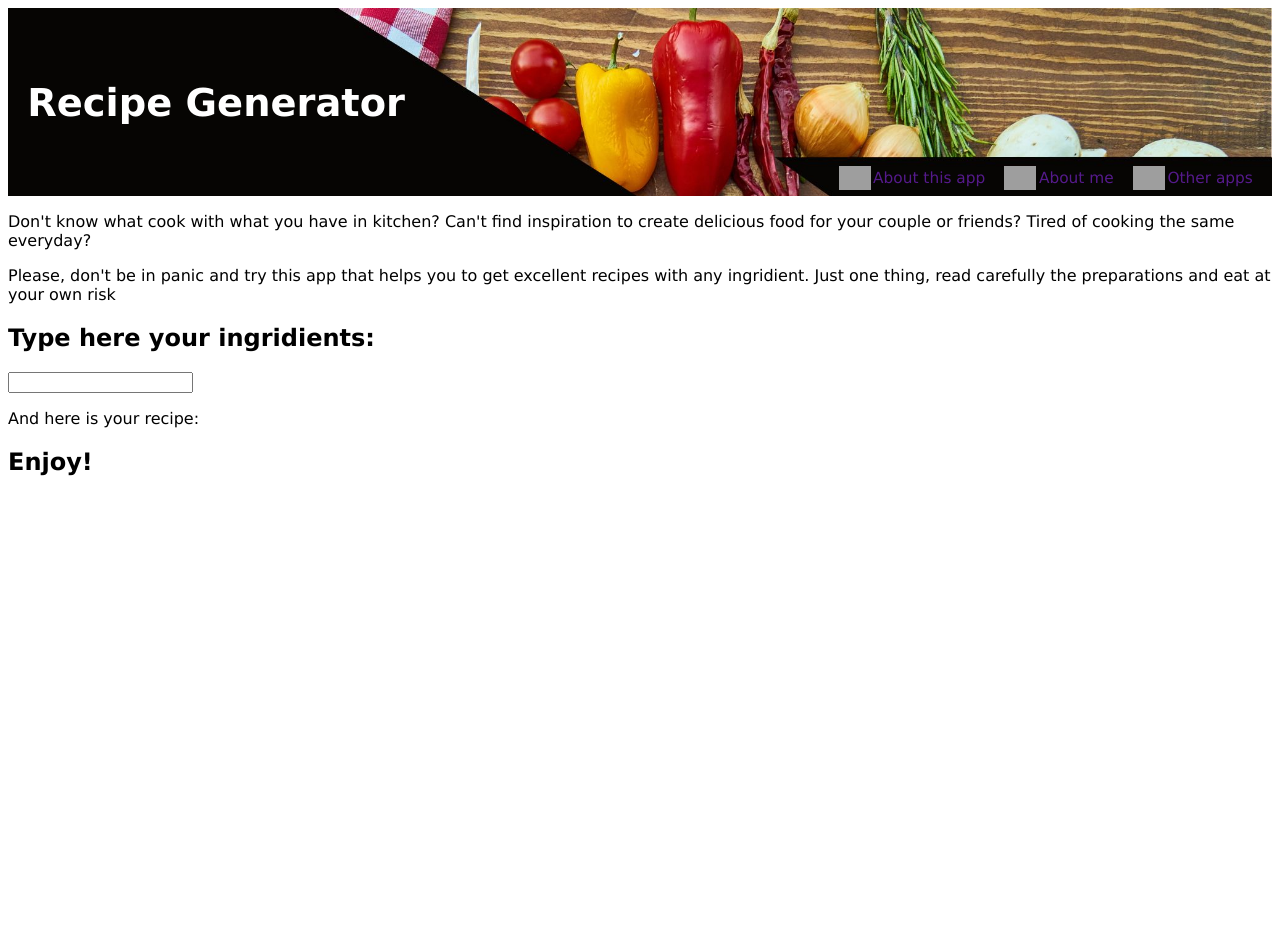
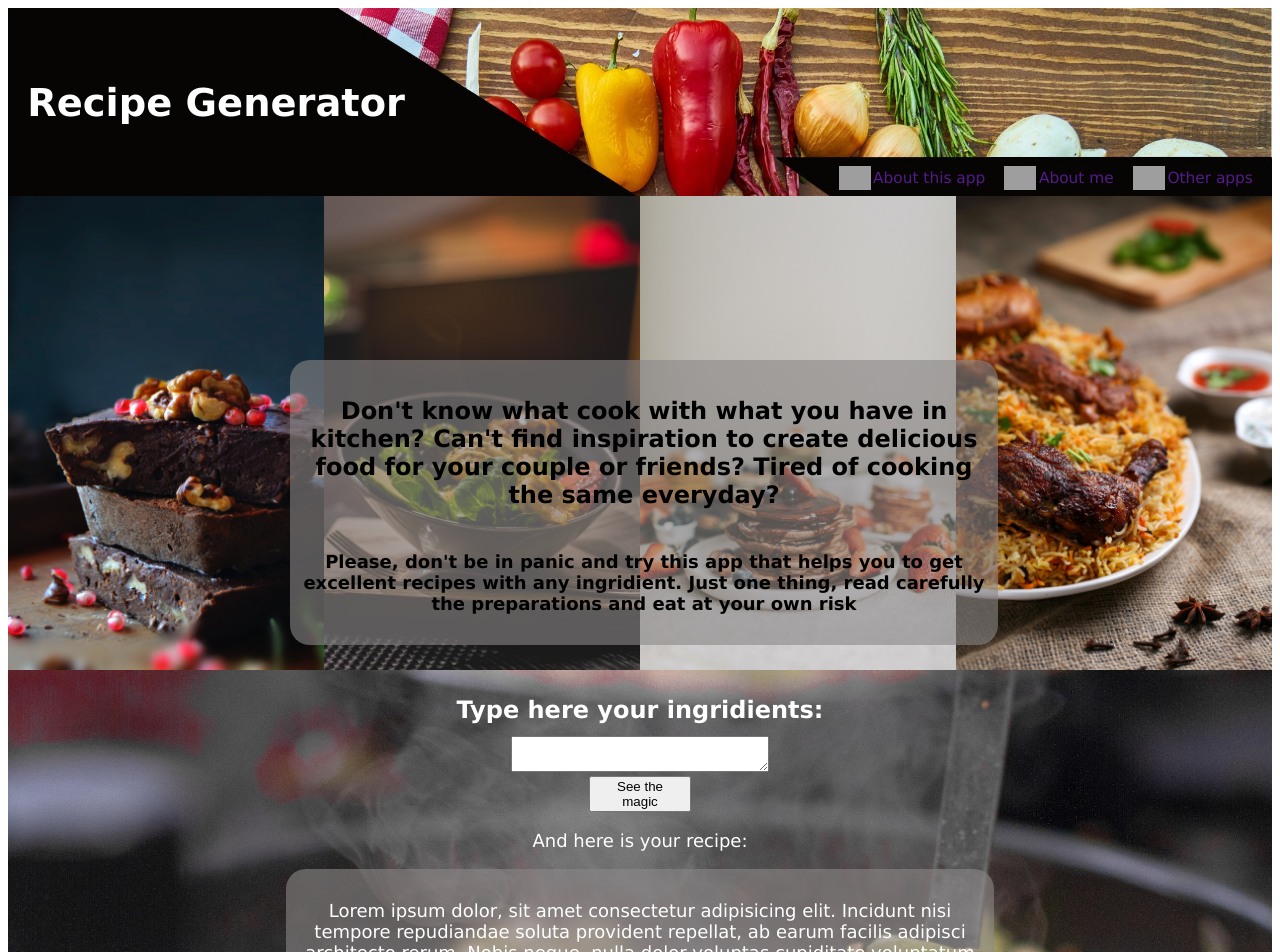
Before and after one commit to jhonat23/recipes_generator, an Angular app: page / in a window 1280 px wide. Shown: the top 952 px of the page. Before the commit the page ends 800 px from the top, so only its background shows below. Built offline with nearby package versions, Linux system fonts and the light colour scheme; grey boxes are pictures that could not be loaded.

Commit message:
desktop interface ended

```diff
--- a/src/app/app.component.html
+++ b/src/app/app.component.html
@@ -24,34 +24,50 @@
   </div>
 </header>
 
-<main>
+<main class="main">
+  <div class="food-images">
+    <img src="../assets/images/pexels-jhon-marquez-2373520.jpg" alt="food">
+    <img src="../assets/images/pexels-valeria-boltneva-842571.jpg" alt="food">
+    <img src="../assets/images/pexels-vlada-karpovich-6947293.jpg" alt="food">
+    <img src="../assets/images/pexels-rajesh-tp-1624487.jpg" alt="food">
+  </div>
+
   <div class="main-text">
-    <p class="questions-intro">
+    <p class="intro-text">
       Don't know what cook with what you have in kitchen? Can't find inspiration to create delicious food for your couple or friends? Tired of cooking the same everyday?
     </p>
-    <p>
+    <p class="intro-text-message">
       Please, don't be in panic and try this app that helps you to get excellent recipes with any ingridient. Just one thing, read carefully the preparations and eat at your own risk
     </p>
   </div>
 
-  <div class="food-images">
+</main>
 
-  </div>
-
-  <div class="input-recipe">
-    <h2>
+<div class="recipe">
+  <div class="input-ingridients">
+    <h2 class="typing-title">
       Type here your ingridients:
     </h2>
-    <input type="text">
+    <div class="submit-data">
+      <div>
+        <textarea type="text"></textarea>
+      </div>
+      <div>
+        <button type="submit">See the magic</button>
+      </div>
+    </div>
     <p>
       And here is your recipe:
     </p>
   </div>
 
-  <div class="recipe">
-    <p></p>
+  <div class="result">
+    <p>Lorem ipsum dolor, sit amet consectetur adipisicing elit. Incidunt nisi tempore repudiandae soluta provident repellat, ab earum facilis adipisci architecto rerum. Nobis neque, nulla dolor voluptas cupiditate voluptatum officiis reiciendis!
+    Lorem ipsum dolor, sit amet consectetur adipisicing elit. Incidunt nisi tempore repudiandae soluta provident repellat, ab earum facilis adipisci architecto rerum. Nobis neque, nulla dolor voluptas cupiditate voluptatum officiis reiciendis
+    Lorem ipsum dolor, sit amet consectetur adipisicing elit. Incidunt nisi tempore repudiandae soluta provident repellat, ab earum facilis adipisci architecto rerum. Nobis neque, nulla dolor voluptas cupiditate voluptatum officiis reiciendis
+    </p>
     <h2>
       Enjoy!
     </h2>
   </div>
-</main>
+</div>
--- a/src/app/app.component.scss
+++ b/src/app/app.component.scss
@@ -1,7 +1,9 @@
+// All page font
 div {
   font-family: 'Lucida Sans', 'Lucida Sans Regular', 'Lucida Grande', 'Lucida Sans Unicode', Geneva, Verdana, sans-serif;
 }
 
+// Header
 .header-block {
   background-image: url('../assets/images/Header.jpg');
   background-repeat: no-repeat;
@@ -43,7 +45,82 @@ div {
   width: 2.5vw;
 }
 
-// .header-image {
-//   max-width: 100%;
-//   max-height: 100%;
-// }
+//Main
+.food-images{
+  display: flex;
+  flex-direction: row;
+  position: relative;
+  z-index: 1;
+}
+
+.main-text {
+  display: flex;
+  flex-direction: column;
+  position: absolute;
+  z-index: 2;
+  top: 45%;
+  background-color: rgba(138, 136, 136, 0.6);
+  margin-left: 22%;
+  margin-right: 22%;
+  text-align: center;
+  padding: 1%;
+  border-radius: 20px;
+}
+
+.intro-text {
+  font-size: x-large;
+  font-weight: bolder;
+}
+
+.intro-text-message {
+  font-size: large;
+  font-weight: bold;
+}
+
+.food-images img {
+  width: 25%;
+}
+
+.input-ingridients {
+  text-align: center;
+}
+
+.typing-title {
+  margin-top: 0px;
+  margin-bottom: 1%;
+  padding-top: 2%;
+  color: white;
+}
+
+.submit-data {
+  display: flex;
+  flex-direction: column;
+  justify-content: center;
+}
+
+textarea {
+  width: 20%;
+}
+
+button {
+  width: 8%;
+}
+
+.result {
+  background-color: rgba(138, 136, 136, 0.6);
+  margin-left: 22%;
+  margin-right: 22%;
+  text-align: center;
+  padding: 1%;
+  border-radius: 20px;
+}
+
+.recipe {
+  background-image: url('../assets/images/pexels-martin-lopez-1040685.jpg');
+  background-size: cover;
+}
+
+.recipe p {
+  color: white;
+  font-size: large;
+}
```
Also changed, not shown: src/assets/images/pexels-martin-lopez-1040685.jpg (added).
